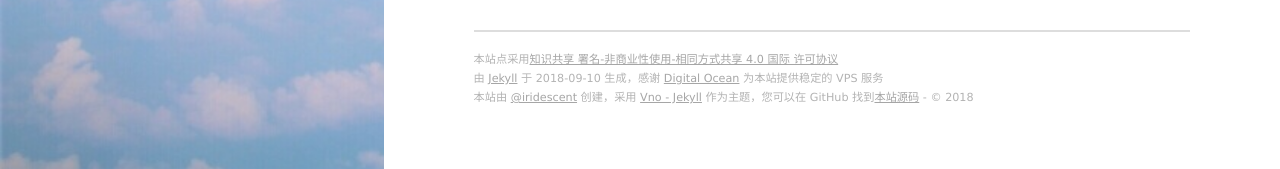
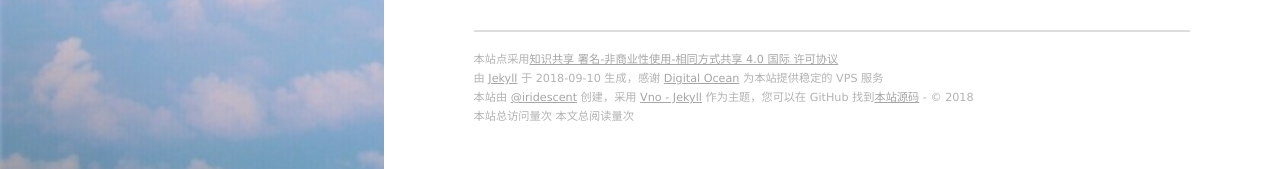
Before and after one commit to antsfamily/antsfamily.github.io, a Jekyll site: the page built from _posts/2016-02-15-sample-post.markdown, in a window 1280 px wide and 1316 px high. Shown: the part 1144-1313 px from the top of the window. Built offline with Jekyll 4.4.1, drawn with Linux system fonts in a browser that asks for light colours; nearby versions of some CDN libraries; formulas are drawn with MathJax 3; comment, search, counter and statistics services are not loaded.

Commit message:
add busuanzi Statistics

```diff
--- a/_includes/footer.html
+++ b/_includes/footer.html
@@ -1,7 +1,17 @@
+<script async src="//dn-lbstatics.qbox.me/busuanzi/2.3/busuanzi.pure.mini.js"></script>
 <section class="footer">
     <footer>
     	<span class="footer__copyright">本站点采用<a href="http://creativecommons.org/licenses/by-nc-sa/4.0/">知识共享 署名-非商业性使用-相同方式共享 4.0 国际 许可协议</a></span>
         <span class="footer__copyright">由 <a href="https://jekyllrb.com">Jekyll</a> 于 {{ site.time | date: "%F" }} 生成，感谢 <a href="https://www.digitalocean.com/?refcode=30ed2d146762">Digital Ocean</a> 为本站提供稳定的 VPS 服务</span>
+
         <span class="footer__copyright">本站{% if site.creator %}由 {{site.creator}} 创建，{% endif %}采用 <a href="https://github.com/onevcat/vno-jekyll">Vno - Jekyll</a> 作为主题，您可以在 GitHub 找到<a href="https://github.com/onevcat/OneV-s-Den">本站源码</a> - &copy; {{site.time | date: "%Y"}}</span>
+
+        <span id="busuanzi_container_site_pv">
+            本站总访问量<span id="busuanzi_value_site_pv"></span>次
+        </span>
+        <span id="busuanzi_container_page_pv">
+            本文总阅读量<span id="busuanzi_value_page_pv"></span>次
+        </span>
+
     </footer>
 </section>
```
